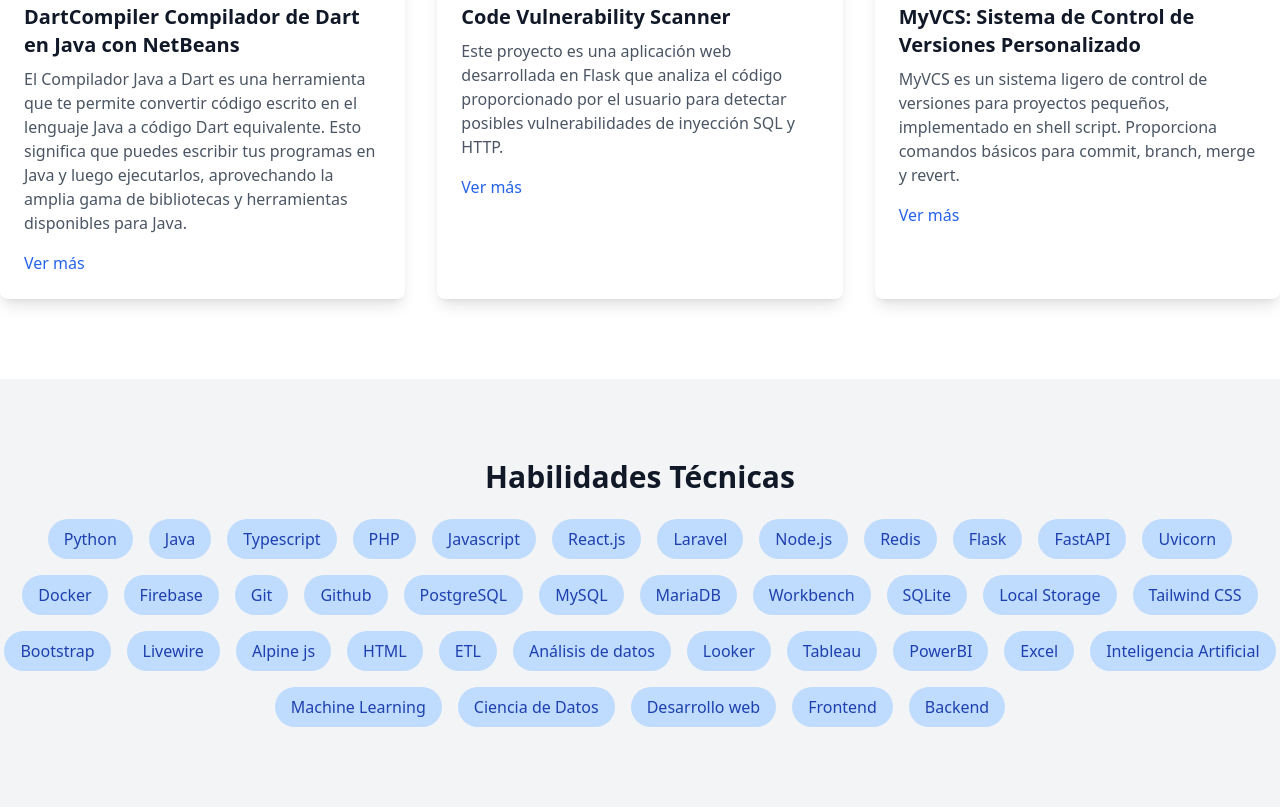
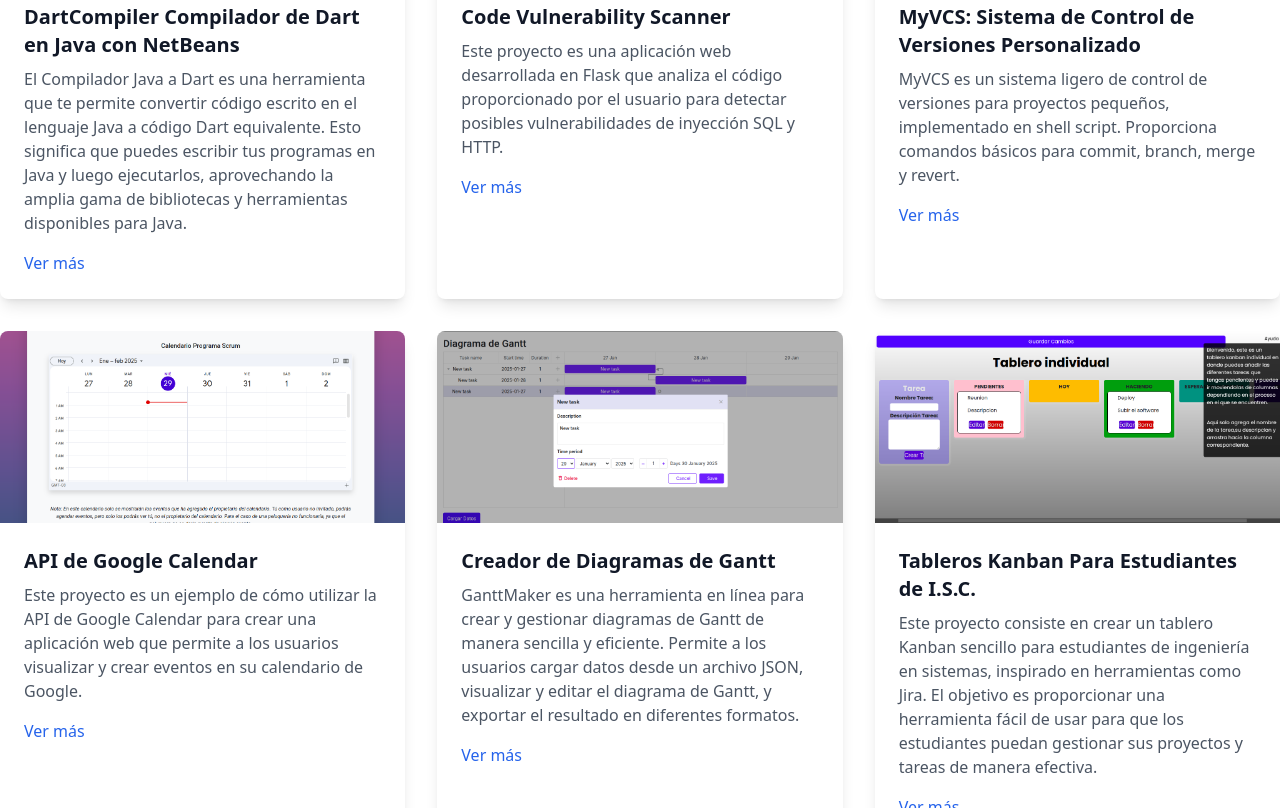
Before and after one commit to Chris3riel/PortafolioChrisUriel, a plain HTML site: page index.html in a window 1280 px wide. Shown: the part 1992-2800 px from the top of the page. Drawn offline with nearby package versions, Linux system fonts and the light colour scheme.

Commit message:
frontend updated

```diff
--- a/index.html
+++ b/index.html
@@ -24,7 +24,7 @@
   </nav>
 
   <!-- Hero Section -->
-  <header class="bg-cover text-white text-center py-20 square-in-hesitate-animation" style="background-image: url('./public/img/ESSaIrf5itXObigHn9aLHRwODXk8PWQIuRcHx8rs5Iy9qNDKA.jpg');">
+  <header class="bg-cover text-white text-center py-20 square-in-hesitate-animation" style="background-image: url('./public/img/background.webp');">
     <h1 class="text-4xl font-bold">Hola, soy Chris Uriel Domínguez Pineda</h1>
     <p class="mt-4 text-lg">Desarrollador de software, analista de datos y apasionado por la tecnología.</p>
     <a href="#projects" class="mt-6 inline-block bg-white text-blue-600 px-6 py-3 rounded-full shadow-md font-medium hover:bg-gray-200">
@@ -138,6 +138,36 @@
           </div>
         </div>
 
+        <!-- Proyecto 10 -->
+        <div class="bg-white rounded-lg shadow-lg overflow-hidden">
+          <img src="./public/img/CalendarAPP.png" alt="CalendarAPP" class="w-full h-48 object-cover">
+          <div class="p-6">
+            <h3 class="text-xl font-semibold">API de Google Calendar</h3>
+            <p class="mt-2 text-gray-600">Este proyecto es un ejemplo de cómo utilizar la API de Google Calendar para crear una aplicación web que permite a los usuarios visualizar y crear eventos en su calendario de Google.</p>
+            <a href="https://github.com/Chris3riel/CalendarApp" class="text-blue-600 mt-4 inline-block">Ver más</a>
+          </div>
+        </div>
+
+        <!-- Proyecto 11 -->
+        <div class="bg-white rounded-lg shadow-lg overflow-hidden">
+          <img src="./public/img/GanttDiagrams.png" alt="Gantt Diagrams Maker" class="w-full h-48 object-cover">
+          <div class="p-6">
+            <h3 class="text-xl font-semibold">Creador de Diagramas de Gantt</h3>
+            <p class="mt-2 text-gray-600">GanttMaker es una herramienta en línea para crear y gestionar diagramas de Gantt de manera sencilla y eficiente. Permite a los usuarios cargar datos desde un archivo JSON, visualizar y editar el diagrama de Gantt, y exportar el resultado en diferentes formatos.</p>
+            <a href="https://github.com/Chris3riel/GanttDiagramsMaker" class="text-blue-600 mt-4 inline-block">Ver más</a>
+          </div>
+        </div>
+
+        <!-- Proyecto 12 -->
+        <div class="bg-white rounded-lg shadow-lg overflow-hidden">
+          <img src="./public/img/KanbanProyect.png" alt="Kanban Tableros" class="w-full h-48 object-cover">
+          <div class="p-6">
+            <h3 class="text-xl font-semibold">Tableros Kanban Para Estudiantes de I.S.C.</h3>
+            <p class="mt-2 text-gray-600">Este proyecto consiste en crear un tablero Kanban sencillo para estudiantes de ingeniería en sistemas, inspirado en herramientas como Jira. El objetivo es proporcionar una herramienta fácil de usar para que los estudiantes puedan gestionar sus proyectos y tareas de manera efectiva.</p>
+            <a href="https://github.com/Chris3riel/KanbanTablerosParaI.S.C" class="text-blue-600 mt-4 inline-block">Ver más</a>
+          </div>
+        </div>
+
 
       </div>
     </div>
```
Also changed, not shown: public/img/CalendarAPP.png (added), public/img/GanttDiagrams.png (added), public/img/KanbanProyect.png (added), public/img/background.webp (added), 1 other file.
